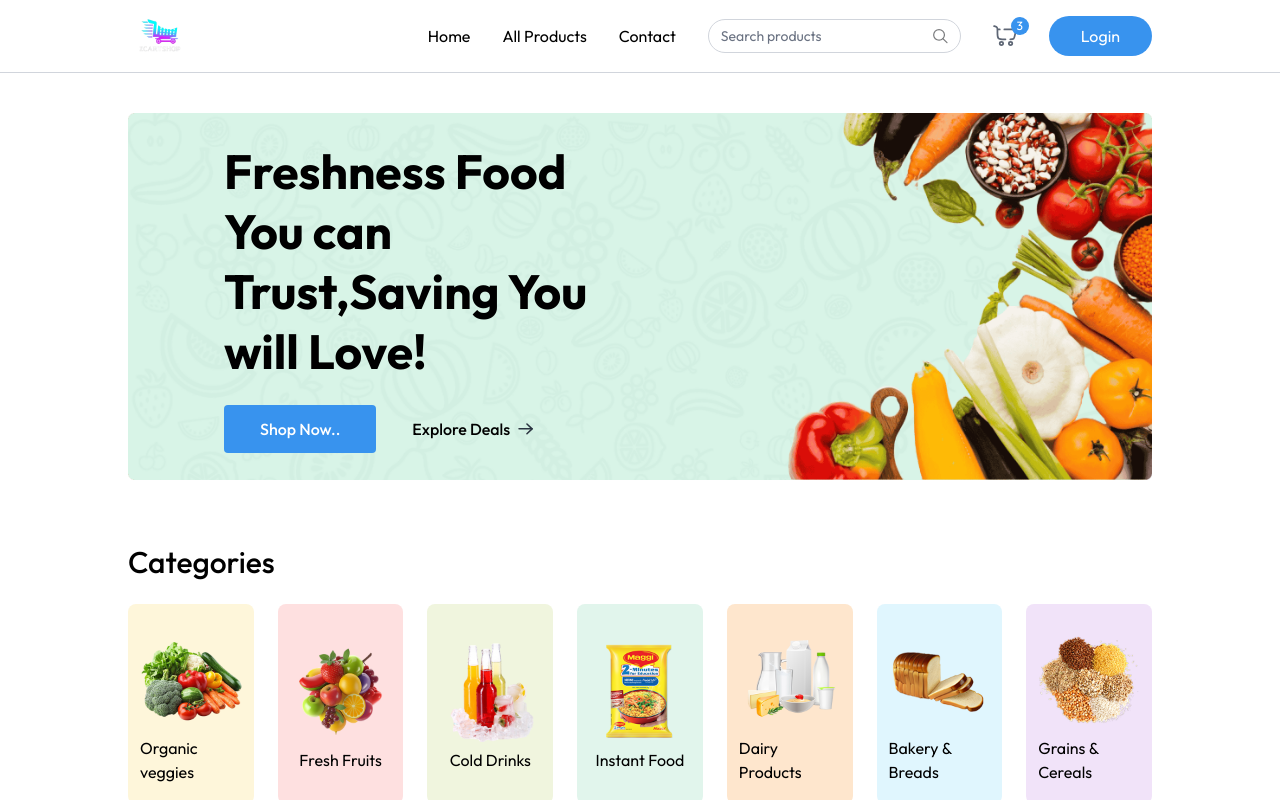
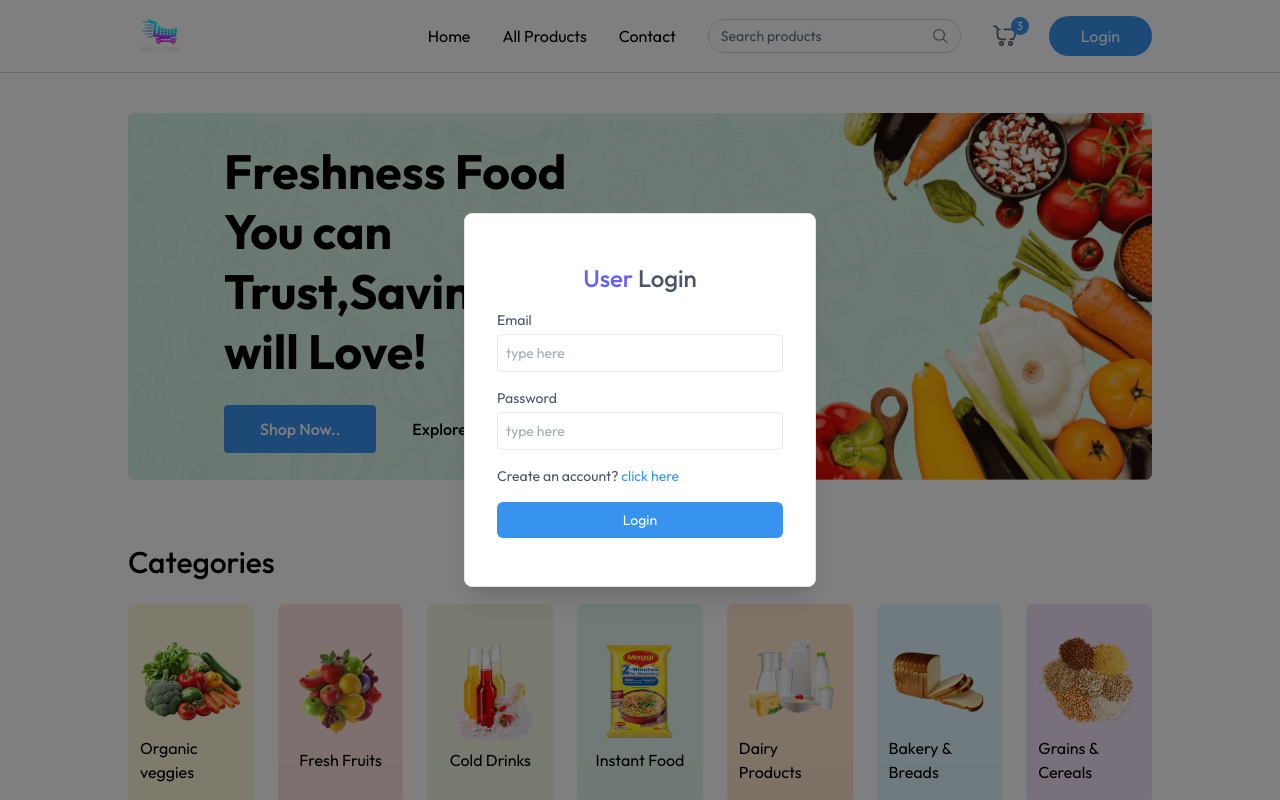
Before and after one commit to DhirajSahani/zcartshop, a React (Vite) app: page / in a window 1280 px wide. Both pictures are taken after a click on the button "Login". Shown: the top 800 px of the page. Built offline with nearby package versions, Linux system fonts and the light colour scheme.

Commit message:
Login and Signup Pages Created

```diff
--- a/package.json
+++ b/package.json
@@ -4,7 +4,7 @@
   "version": "0.0.0",
   "type": "module",
   "scripts": {
-    "dev": "vite",
+    "start": "vite",
     "build": "vite build",
     "lint": "eslint .",
     "preview": "vite preview"
--- a/src/App.jsx
+++ b/src/App.jsx
@@ -3,14 +3,19 @@
 import { Route, Routes, useLocation } from 'react-router-dom'
 import Home from './pages/Home'
 import { Toaster } from 'react-hot-toast'
+import Footer from './components/Footer'
+import { useAppContext } from './context/AppContext'
+import Login from './components/Login'
 
 
 const App = () => {
 
   const isSellerPath = useLocation().pathname.includes("seller");
+  const {showUserLogin} = useAppContext()
   return (
     <div>
     {isSellerPath ? null : <Navbar/>}
+    {showUserLogin ? <Login/> : null}
 
     <Toaster/>
     <div className= {`${isSellerPath ? "": "px-6 md:px-16 lg:px-24 xl:px-32"}`}>
@@ -18,6 +23,7 @@
         <Route path='/' element= {<Home/>}/>
       </Routes>
     </div>
+    {!isSellerPath && <Footer/>}
     </div>
   )
 }
--- a/src/components/BestSeller.jsx
+++ b/src/components/BestSeller.jsx
@@ -7,9 +7,9 @@
   return (
     <div className='mt-16'>
       <p className='text-2xl md:text-3xl font-medium'>BestSeller</p>
-      <div className=' grid grid-cols-2 sm:grid-cols-3 md:grid-cols-4  lg:grid-cols-5 gap-3 md:gap-6 mt-6 '>
+      <div className=' grid grid-cols-2 sm:grid-cols-3 md:grid-cols-4  lg:grid-cols-4 lg:gap-0 md:gap-3  mt-6 '>
 
-        {products.filter((product) => product.inStock).slice(0, 5).map((product, index) => (
+        {products.filter((product) => product.inStock).slice(0, 4).map((product, index) => (
           <ProductCard key={index} product={product} />
         ))}
 
--- a/src/components/Footer.jsx
+++ b/src/components/Footer.jsx
@@ -1,36 +1,23 @@
-import { assets } from "../assets/assets";
+import { assets, footerLinks } from "../assets/assets";
 
 const Footer = () => {
-    const linkSections = [
-        {
-            title: "Quick Links",
-            links: ["Home", "Best Sellers", "Offers & Deals", "Contact Us", "FAQs"]
-        },
-        {
-            title: "Need Help?",
-            links: ["Delivery Information", "Return & Refund Policy", "Payment Methods", "Track your Order", "Contact Us"]
-        },
-        {
-            title: "Follow Us",
-            links: ["Instagram", "Twitter", "Facebook", "YouTube"]
-        }
-    ];
+
 
     return (
-        <div className="px-6 md:px-16 lg:px-24 xl:px-32">
+        <div className="px-6 md:px-16 lg:px-24 xl:px-32 mt-24 bg-primary/10">
             <div className="flex flex-col md:flex-row items-start justify-between gap-10 py-10 border-b border-gray-500/30 text-gray-500">
                 <div>
                     <img className="w-34 md:w-32" src={assets.zlogo} alt="logo" />
                     <p className="max-w-[410px] mt-6">At ZCartShop, we're redefining your online shopping experience. From the latest tech gadgets to everyday essentials, we bring you a carefully curated selection of high-quality products at unbeatable prices. Our mission is to make shopping seamless, secure, and enjoyable for everyone.</p>
                 </div>
                 <div className="flex flex-wrap justify-between w-full md:w-[45%] gap-5">
-                    {linkSections.map((section, index) => (
+                    {footerLinks.map((section, index) => (
                         <div key={index}>
                             <h3 className="font-semibold text-base text-gray-900 md:mb-5 mb-2">{section.title}</h3>
                             <ul className="text-sm space-y-1">
                                 {section.links.map((link, i) => (
                                     <li key={i}>
-                                        <a href="#" className="hover:underline transition">{link}</a>
+                                        <a href={link.url} className="hover:underline transition">{link.text}</a>
                                     </li>
                                 ))}
                             </ul>
@@ -39,7 +26,7 @@
                 </div>
             </div>
             <p className="py-4 text-center text-sm md:text-base text-gray-500/80">
-                Copyright 2025 © ZGrocery All Right Reserved.
+                Copyright {new Date().getFullYear()} © ZGrocery All Right Reserved.
             </p>
         </div>
     );
--- /dev/null
+++ b/src/components/Login.jsx
@@ -0,0 +1,63 @@
+
+import React from "react"
+import { useAppContext } from "../context/AppContext";
+
+const Login = () => {
+
+    const {setShowUserLogin,setUser}= useAppContext()
+     const [state, setState] = React.useState("login");
+    const [name, setName] = React.useState("");
+    const [email, setEmail] = React.useState("");
+    const [password, setPassword] = React.useState("");
+
+    const onSubmitHandler =async(event)=>{
+        event.preventDefault();
+        setUser({
+            Email:"zcart@gmail.com",
+            Password: 123456
+        })
+        setShowUserLogin(false)
+    }
+  return (
+
+  <div onClick={()=> setShowUserLogin(false)} className='fixed top-0 bottom-0 left-0 right-0 z-30 flex items-center text-sm text-gray-600 bg-black/50'>
+
+ <form onClick={(e)=>e.stopPropagation()}
+ onSubmit={onSubmitHandler}
+ className="flex flex-col gap-4 m-auto items-start p-8 py-12 w-80 sm:w-[352px] rounded-lg shadow-xl border border-gray-200 bg-white">
+            <p className="text-2xl font-medium m-auto">
+                <span className="text-indigo-500">User</span> {state === "login" ? "Login" : "Sign Up"}
+            </p>
+            {state === "register" && (
+                <div className="w-full">
+                    <p>Name</p>
+                    <input onChange={(e) => setName(e.target.value)} value={name} placeholder="type here" className="border border-gray-200 rounded w-full p-2 mt-1 outline-primary" type="text" required />
+                </div>
+            )}
+            <div className="w-full ">
+                <p>Email</p>
+                <input onChange={(e) => setEmail(e.target.value)} value={email} placeholder="type here" className="border border-gray-200 rounded w-full p-2 mt-1 outline-primary" type="email" required />
+            </div>
+            <div className="w-full ">
+                <p>Password</p>
+                <input onChange={(e) => setPassword(e.target.value)} value={password} placeholder="type here" className="border border-gray-200 rounded w-full p-2 mt-1 outline-primary" type="password" required />
+            </div>
+            {state === "register" ? (
+                <p>
+                    Already have account? <span onClick={() => setState("login")} className="text-primary cursor-pointer">click here</span>
+                </p>
+            ) : (
+                <p>
+                    Create an account? <span onClick={() => setState("register")} className="text-primary cursor-pointer">click here</span>
+                </p>
+            )}
+            <button className="bg-primary hover:bg-indigo-600 transition-all text-white w-full py-2 rounded-md cursor-pointer">
+                {state === "register" ? "Create Account" : "Login"}
+            </button>
+        </form>
+
+  </div>
+  )
+}
+
+export default Login
--- /dev/null
+++ b/src/pages/AllProducts.jsx
@@ -0,0 +1,20 @@
+import React from 'react'
+import { useAppContext } from '../context/AppContext'
+
+const AllProducts = () => {
+
+    const {products} =useAppContext()
+  return (
+    <div className='mt-16 flex flex-col'>
+        <div>
+            <p>All Products</p>
+            <div className=''>
+
+            </div>
+        </div>
+
+    </div>
+  )
+}
+
+export default AllProducts
--- a/src/pages/Home.jsx
+++ b/src/pages/Home.jsx
@@ -4,7 +4,7 @@
 import BestSeller from '../components/BestSeller'
 import BottomBanner from '../components/BottomBanner'
 import NewsLetter from '../components/NewsLetter'
-import Footer from '../components/Footer'
+
 
 const Home = () => {
     return (
@@ -14,7 +14,6 @@
         <BestSeller/>
         <BottomBanner/>
         <NewsLetter/>
-        <Footer/>
         </div>
     )
 }
```
